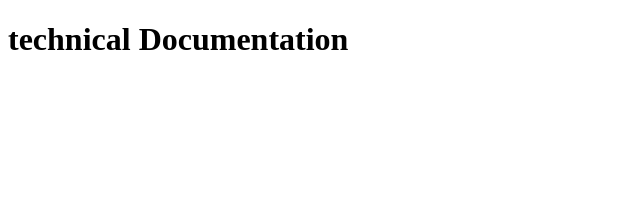
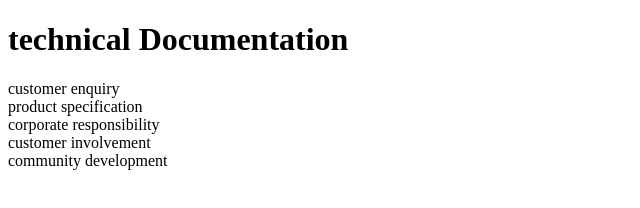
Before and after one commit to peterdgreat/Technical-Documentation-P-B, a plain HTML site: page index.html in a window 1280 px wide. Shown: the whole page, without its empty margins (0-640 px from the left). Drawn offline with Linux system fonts and the light colour scheme.

Commit message:
Update index.html

```diff
--- a/index.html
+++ b/index.html
@@ -13,11 +13,23 @@
                 technical Documentation
             </h1>
 
-            <section class="main-section"></section>
-            <section class="main-section"></section>
-            <section class="main-section"></section>
-            <section class="main-section"></section>
-            <section class="main-section"></section>
+            <section class="main-section" id="customer_enquiry">
+                <header>customer enquiry</header>
+            </section>
+            <section class="main-section" id="product_specification">
+                <header>product specification</header>
+            </section>
+            <section class="main-section" id="corporate_responsibility">
+                <header>corporate responsibility</header>
+            </section>
+            <section class="main-section" id="customer_involvement">
+                <header>
+                    customer involvement
+                </header>
+            </section>
+            <section class="main-section" id="community_development">
+                <header>community development</header>
+            </section>
         </header>
     </main>
     <script src="https://cdn.freecodecamp.org/testable-projects-fcc/v1/bundle.js
```
